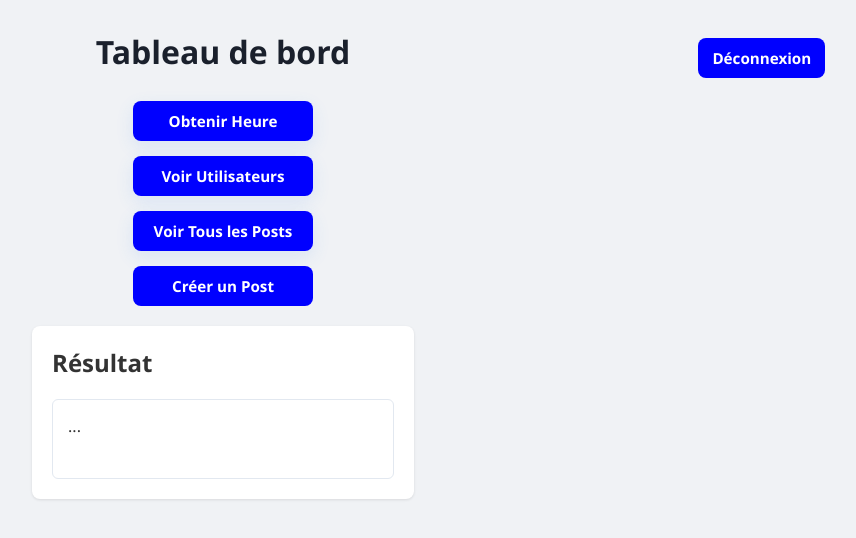
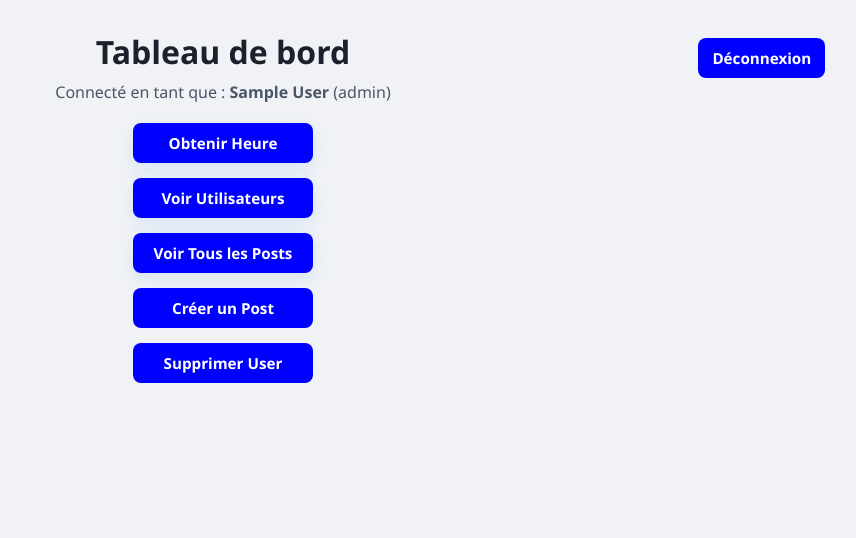
Before and after one commit to mkamil1/Pots-dashboard, a React (Vite) app in the folder frontend/: page /dashboard in a window 1280 px wide. Shown: the top 538 px of the page, without its empty margins (417-1273 px from the left). Built offline with nearby package versions, Linux system fonts and the light colour scheme; sample sign-in values are in the browser's storage; the HTML template or start-up script is replaced by a standard one.

Commit message:
last one

```diff
--- a/frontend/src/App.jsx
+++ b/frontend/src/App.jsx
@@ -1,4 +1,4 @@
-import { useState } from 'react';
+import { useState, useEffect } from 'react';
 import { BrowserRouter, Routes, Route, Navigate, useNavigate, Link } from 'react-router-dom';
 
 const POSTMAN_MOCK_URL = 'https://cc2ab24c-77fd-4997-9926-195510dfcb44.mock.pstmn.io/current-hour';
@@ -79,15 +79,32 @@ function Dashboard({ currentUser, token, setToken, setCurrentUser }) {
   const [userId, setUserId] = useState('');
   const [postTitle, setPostTitle] = useState('');
   const [postContent, setPostContent] = useState('');
-  const [output, setOutput] = useState('...');
-  const [activeAction, setActiveAction] = useState(null);
+  const [output, setOutput] = useState(null);
+  const [activeAction, setActiveAction] = useState(() => {
+    try {
+      return sessionStorage.getItem('activeAction') || null;
+    } catch (e) {
+      return null;
+    }
+  });
   const navigate = useNavigate();
 
   const handleLogout = () => {
     localStorage.removeItem('token');
+    try { sessionStorage.removeItem('activeAction'); } catch (e) {}
     setToken('');
     setCurrentUser(null);
+    setOutput(null);
     navigate('/login');
+  };
+
+  const showAction = (action) => {
+    setActiveAction(action);
+    setOutput(null);
+    try {
+      if (action) sessionStorage.setItem('activeAction', action);
+      else sessionStorage.removeItem('activeAction');
+    } catch (e) {}
   };
 
   const getHour = async () => {
@@ -280,11 +297,11 @@ function Dashboard({ currentUser, token, setToken, setCurrentUser }) {
         <button onClick={getHour} className="btn btn-primary">Obtenir Heure</button>
         <button onClick={getUsers} className="btn btn-primary">Voir Utilisateurs</button>
         <button onClick={getAllPosts} className="btn btn-primary">Voir Tous les Posts</button>
-        <button onClick={() => setActiveAction('create_post')} className="btn btn-secondary">Créer un Post</button>
+        <button onClick={() => showAction('create_post')} className="btn btn-secondary">Créer un Post</button>
 
         {currentUser?.role === 'superadmin' && (
           <>
-            <button onClick={() => setActiveAction('promote_admin')} className="btn btn-secondary" >
+            <button onClick={() => showAction('promote_admin')} className="btn btn-secondary" >
               Nommer un Admin
             </button>
             <button onClick={getDeletedUsers} className="btn btn-secondary" >
@@ -294,7 +311,7 @@ function Dashboard({ currentUser, token, setToken, setCurrentUser }) {
         )}
 
         {(currentUser?.role === 'admin' || currentUser?.role === 'superadmin') && (
-          <button onClick={() => setActiveAction('delete_user')} className="btn btn-danger">Supprimer User</button>
+          <button onClick={() => showAction('delete_user')} className="btn btn-danger">Supprimer User</button>
         )}
       </div>
 
@@ -333,17 +350,55 @@ function Dashboard({ currentUser, token, setToken, setCurrentUser }) {
         </div>
       )}
 
-      <div className="card result-container">
-        <h2>Résultat</h2>
-        <div className="output-box">{output}</div>
-      </div>
+      {output && (
+        <div className="card result-container">
+          <h2>Résultat</h2>
+          <div className="output-box">{output}</div>
+        </div>
+      )}
     </div>
   );
 }
 
 export default function App() {
-  const [token, setToken] = useState(localStorage.getItem('token') || '');
-  const [currentUser, setCurrentUser] = useState(null);
+  const [token, setToken] = useState(() => localStorage.getItem('token') || '');
+  const [currentUser, setCurrentUserState] = useState(() => {
+    try {
+      const raw = localStorage.getItem('currentUser');
+      return raw ? JSON.parse(raw) : null;
+    } catch (e) {
+      return null;
+    }
+  });
+
+  const setCurrentUser = (user) => {
+    setCurrentUserState(user);
+    try {
+      if (user) localStorage.setItem('currentUser', JSON.stringify(user));
+      else localStorage.removeItem('currentUser');
+    } catch (e) {}
+  };
+
+  useEffect(() => {
+
+    if (token && !currentUser) {
+      try {
+        const parts = token.split('.');
+        if (parts.length >= 2) {
+          const base64 = parts[1].replace(/-/g, '+').replace(/_/g, '/');
+          const json = decodeURIComponent(atob(base64).split('').map(function(c) {
+            return '%' + ('00' + c.charCodeAt(0).toString(16)).slice(-2);
+          }).join(''));
+          const payload = JSON.parse(json);
+          if (payload && (payload.role || payload.email)) {
+            setCurrentUser(payload);
+          }
+        }
+      } catch (e) {
+
+      }
+    }
+  }, [token, currentUser]);
 
   return (
     <BrowserRouter>
```
Also changed, not shown: 1 other file (tests, documents, lock files or other folders).
